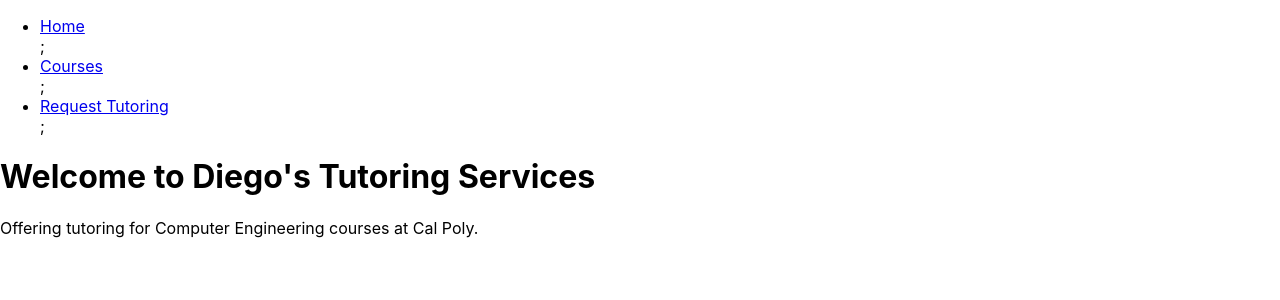
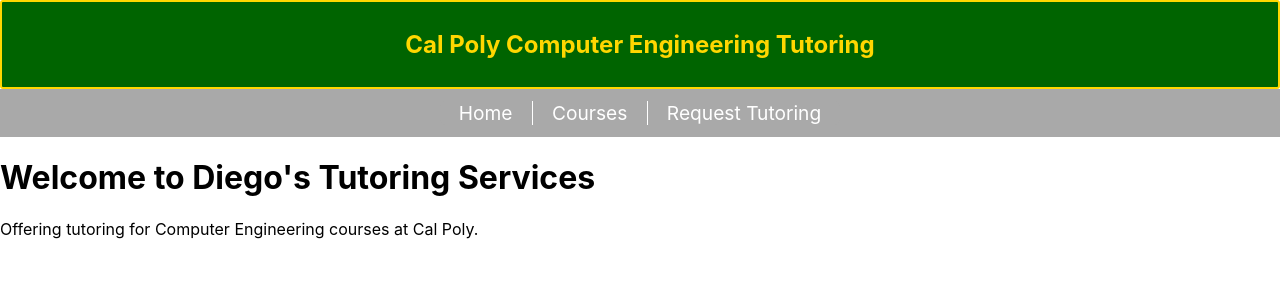
Before and after one commit to renatocuriel/TutoringWebsite, a React (Create React App) app: page / in a window 1280 px wide. Shown: the top 300 px of the page. Built offline with nearby package versions, Linux system fonts and the light colour scheme.

Commit message:
modified header. Added styled-components to make it look not horrible. lol

```diff
--- a/src/components/Header.tsx
+++ b/src/components/Header.tsx
@@ -1,15 +1,70 @@
 import React from 'react';
+import { Link } from 'react-router-dom';
+import styled from 'styled-components';
 
-import { Link } from 'react-router-dom';
+const Title = styled.h1`
+    font-size: 1.5em;
+    text-align: center;
+    color: gold;
+`;
+
+const Wrapper = styled.section`
+    padding: .5em;
+    background: darkgreen;
+    border: 2px solid gold;
+    border-radius: 3px;
+`;
+
+const NavBar = styled.nav`
+    background-color: darkgray;
+    display: flex;
+    justify-content: center;
+    align-items: center;
+    height: 3em;
+`;
+
+const NavButton = styled(Link)`
+    color: white;
+    text-decoration: none;
+    padding: 0 1em;
+    font-size: 1.2em;
+    display: flex;
+    align-items: center;
+    justify-content: center;
+    background-color: darkgray;
+    border: none;
+    outline: none;
+    cursor: pointer;
+    transition: background-color 0.3s;
+
+    &:hover {
+        background-color: gray;
+    }
+
+    &:first-child {
+        border-radius: 5px 0 0 5px;
+    }
+
+    &:last-child {
+        border-radius: 0 5px 5px 0;
+    }
+
+    &:not(:last-child) {
+        border-right: 1px solid white;
+    }
+`;
 
 const Header = () => (
-    <nav>
-        <ul>
-            <li><Link to="/">Home</Link></li>;
-            <li><Link to="/courses">Courses</Link></li>;
-            <li><Link to="/request-tutoring">Request Tutoring</Link></li>;
-        </ul>
-    </nav>
+    <div>
+        <Wrapper>
+            <Title> Cal Poly Computer Engineering Tutoring</Title>
+        </Wrapper>
+        <NavBar>
+            <NavButton to="/">Home</NavButton>
+            <NavButton to="/courses">Courses</NavButton>
+            <NavButton to="/request-tutoring">Request Tutoring</NavButton>
+        </NavBar>
+    </div>
 );
 
 export default Header;
```
